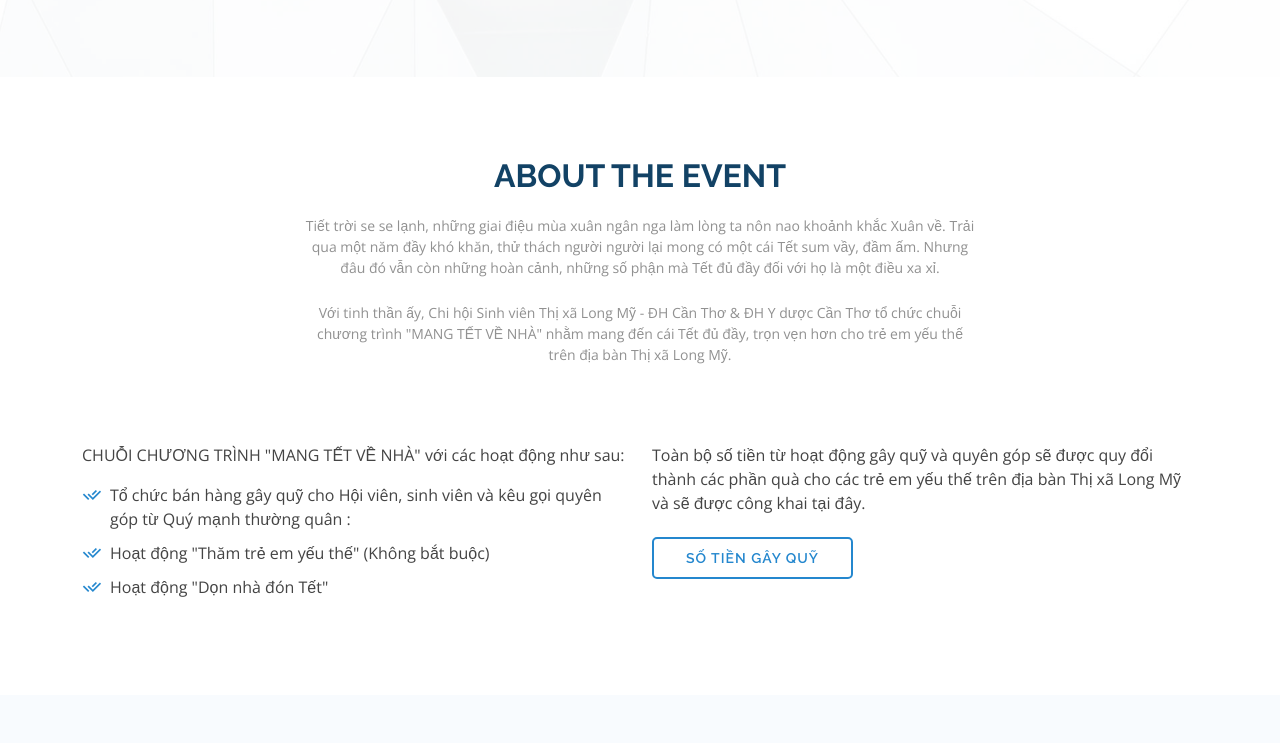
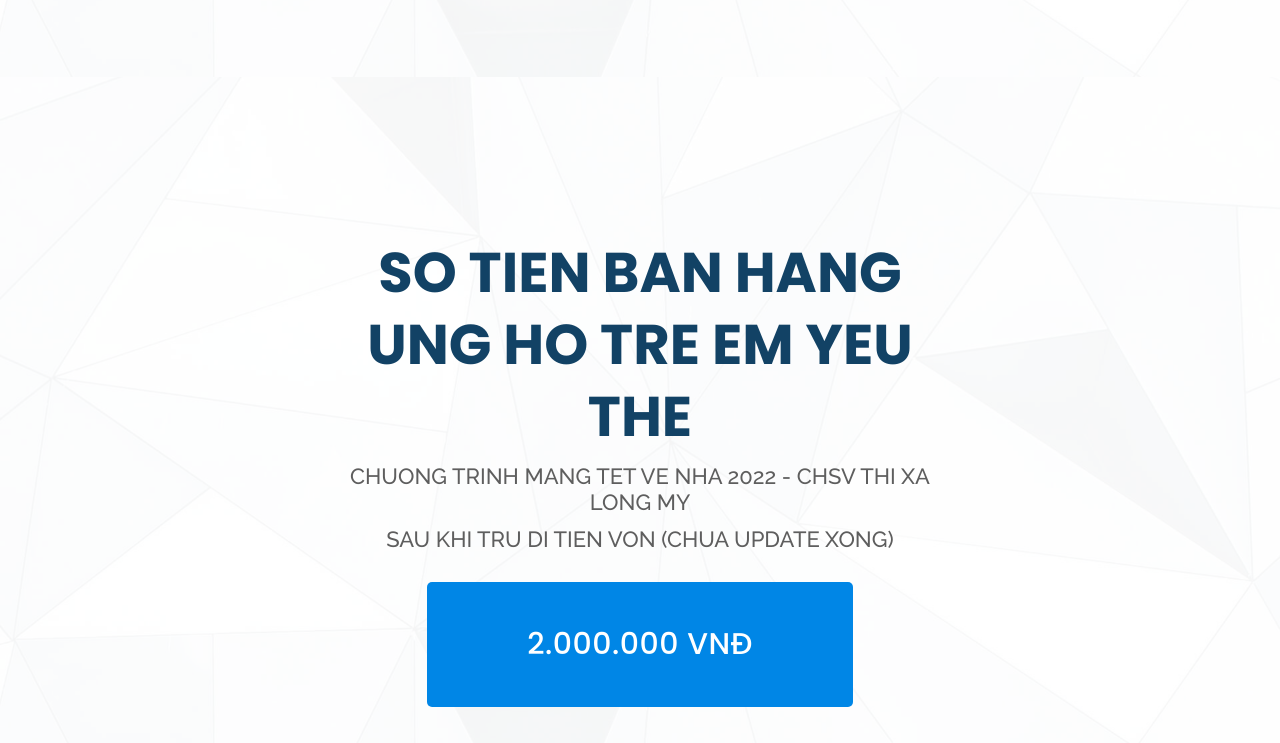
Before and after one commit to justt1n/mangtetvenha2022, a plain HTML site: page index.html in a window 1280 px wide. Shown: the part 597-1340 px from the top of the page. Drawn offline with nearby package versions, Linux system fonts and the light colour scheme.

Commit message:
them tien ban hang

```diff
--- a/index.html
+++ b/index.html
@@ -64,6 +64,21 @@
       </div>
     </div>
   </section><!-- End Hero -->
+
+  <section id="hero" class="d-flex align-items-center">
+    <div class="container position-relative" data-aos="fade-up" data-aos-delay="100">
+      <div class="row justify-content-center">
+        <div class="col-xl-7 col-lg-9 text-center">
+          <h1>SO TIEN BAN HANG <br> UNG HO TRE EM YEU THE</h1>
+          <h2>CHUONG TRINH MANG TET VE NHA 2022 - CHSV THI XA LONG MY</h2>
+          <h2>SAU KHI TRU DI TIEN VON (CHUA UPDATE XONG)</h2>
+        </div>
+      </div>
+      <div class="text-center">
+        <a href="#about" class="btn-get-started scrollto">2.000.000 VNĐ</a>
+      </div>
+    </div>
+  </section>
 
   <main id="main">
 
```
